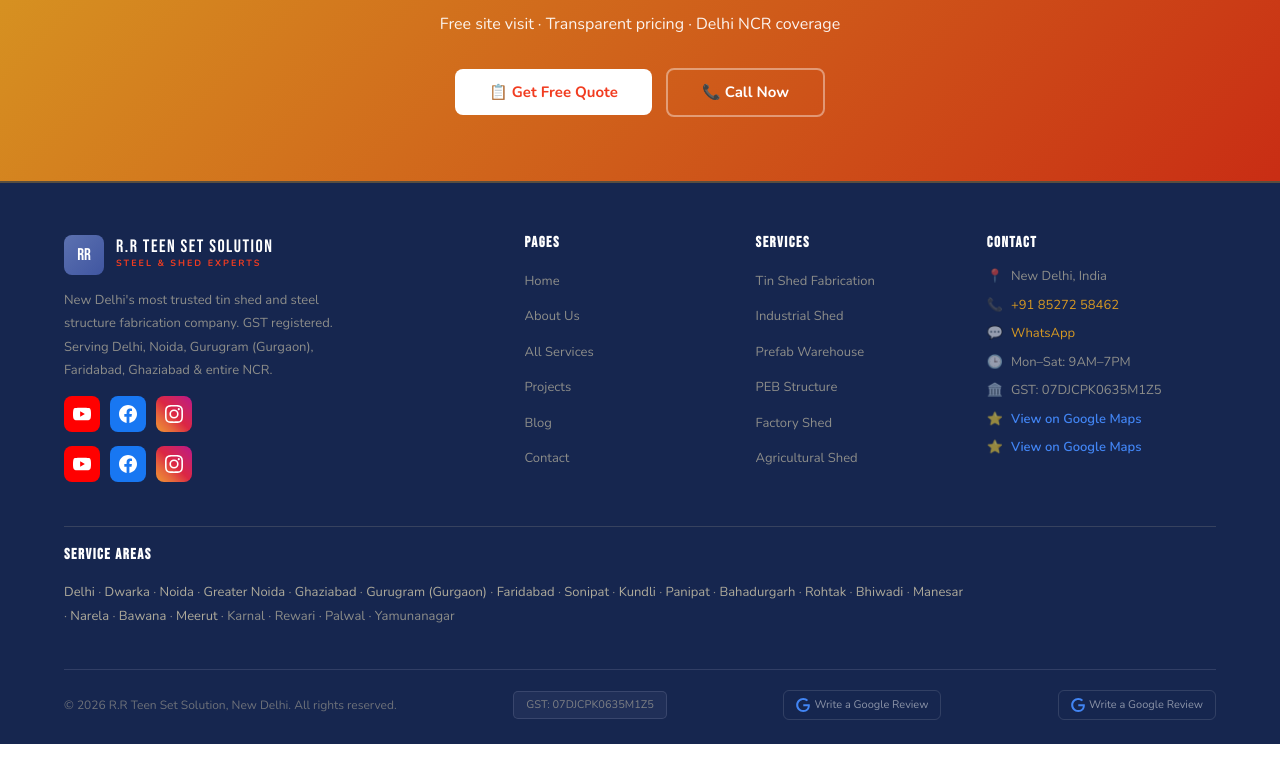
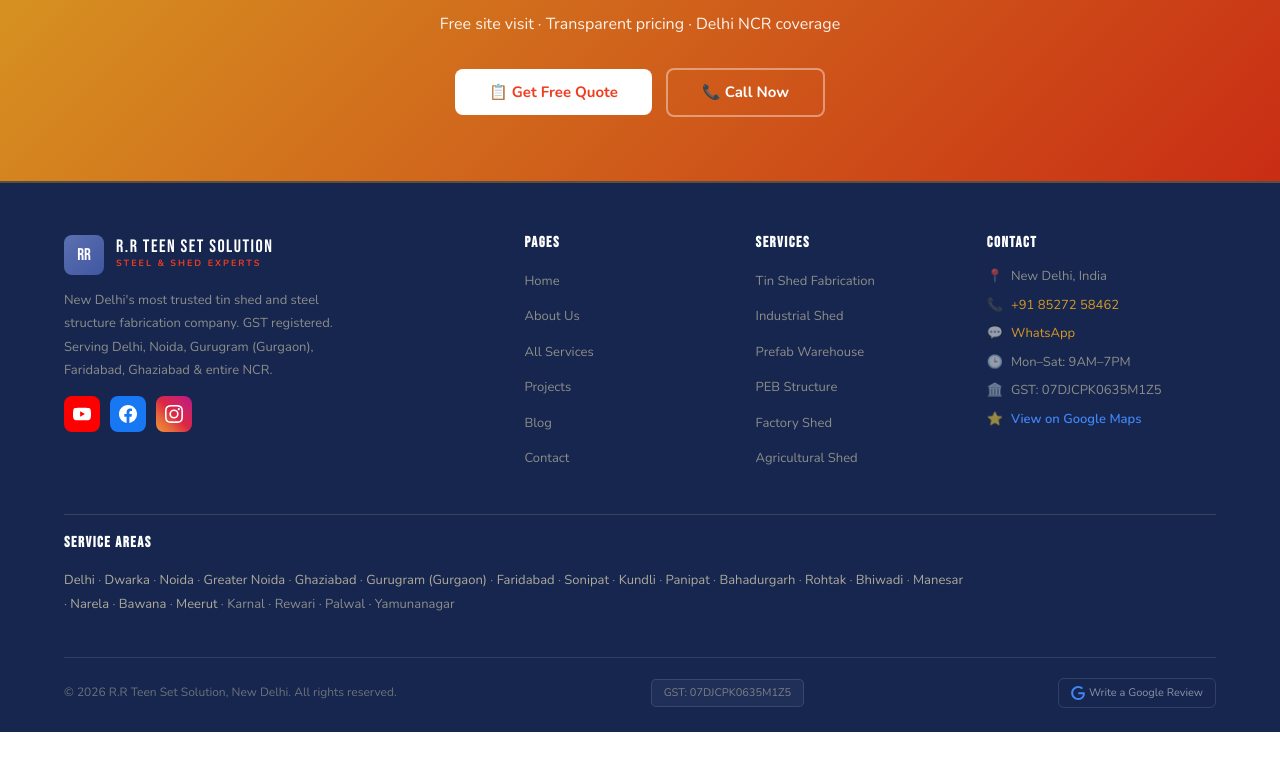
Before and after one commit to vigupta9246/RR-TEEN-SET-SOLUTION, a plain HTML site: page projects.html in a window 1280 px wide. Shown: the part 4507-5285 px from the top of the page. Drawn offline with nearby package versions, Linux system fonts and the light colour scheme.

Commit message:
Fix duplicate main.js script tag in projects.html causing double icon render

```diff
--- a/projects.html
+++ b/projects.html
@@ -510,7 +510,6 @@
 <a href="https://api.whatsapp.com/send?phone=918527258462" class="wa-float" title="WhatsApp" aria-label="WhatsApp">
   <svg width="26" height="26" viewBox="0 0 24 24" fill="white"><path d="M17.472 14.382c-.297-.149-1.758-.867-2.03-.967-.273-.099-.471-.148-.67.15-.197.297-.767.966-.94 1.164-.173.199-.347.223-.644.075-.297-.15-1.255-.463-2.39-1.475-.883-.788-1.48-1.761-1.653-2.059-.173-.297-.018-.458.13-.606.134-.133.298-.347.446-.52.149-.174.198-.298.298-.497.099-.198.05-.371-.025-.52-.075-.149-.669-1.612-.916-2.207-.242-.579-.487-.5-.669-.51-.173-.008-.371-.01-.57-.01-.198 0-.52.074-.792.372-.272.297-1.04 1.016-1.04 2.479 0 1.462 1.065 2.875 1.213 3.074.149.198 2.096 3.2 5.077 4.487.709.306 1.262.489 1.694.625.712.227 1.36.195 1.871.118.571-.085 1.758-.719 2.006-1.413.248-.694.248-1.289.173-1.413-.074-.124-.272-.198-.57-.347m-5.421 7.403h-.004a9.87 9.87 0 01-5.031-1.378l-.361-.214-3.741.982.998-3.648-.235-.374a9.86 9.86 0 01-1.51-5.26c.001-5.45 4.436-9.884 9.888-9.884 2.64 0 5.122 1.03 6.988 2.898a9.825 9.825 0 012.893 6.994c-.003 5.45-4.437 9.884-9.885 9.884m8.413-18.297A11.815 11.815 0 0012.05 0C5.495 0 .16 5.335.157 11.892c0 2.096.547 4.142 1.588 5.945L.057 24l6.305-1.654a11.882 11.882 0 005.683 1.448h.005c6.554 0 11.89-5.335 11.893-11.893a11.821 11.821 0 00-3.48-8.413z"/></svg>
 </a>
-<script src="main.js"></script></body></html>
 <script src="main.js"></script>
 <script src="cookie-consent.js"></script>
 </body></html>
```
